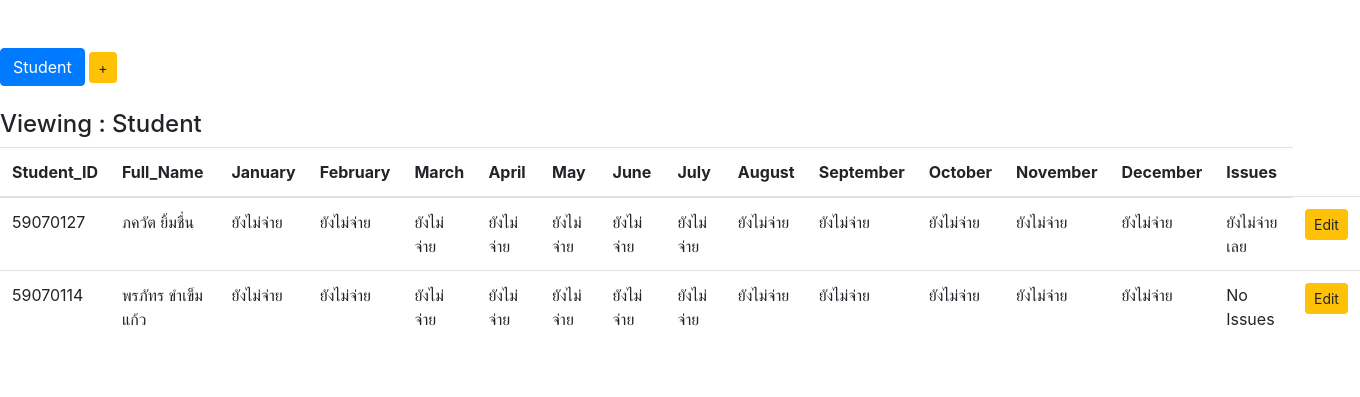
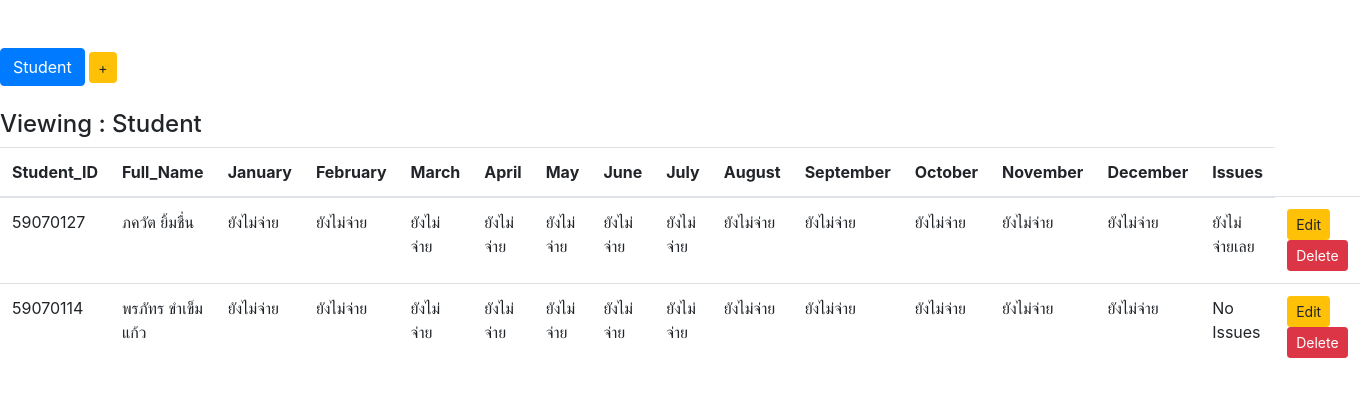
Before and after one commit to japzero02/give-me-the-money, a Django app: page /display_student in a window 1360 px wide. Shown: the part 56-453 px from the top of the page. Run offline with Django 3.2, Linux system fonts and the light colour scheme; data comes from the database, SQL or seed files in the repository; both versions use the stored data as it was after the commit; some libraries are stand-ins or nearby versions.

Commit message:
add fucntion delete_student in views.py and add delete url in urls.py

```diff
--- a/money/mainapp/templates/index.html
+++ b/money/mainapp/templates/index.html
@@ -62,6 +62,7 @@
         {% if header == "Student" %}
         <td>
             <a href="{% url 'edit_student' item.pk %}" class="btn btn-warning btn-sm" role="button">Edit</a>
+            <a href="{% url 'delete_student' item.pk %}" class="btn btn-danger btn-sm" role="button">Delete</a>
         </td>
         {% endif %}
     </tr>
--- a/money/mainapp/urls.py
+++ b/money/mainapp/urls.py
@@ -5,4 +5,5 @@ urlpatterns = [
     url(r'^display_student$', display_student, name='display_student'),
     url(r'^add_student$', add_student, name="add_student"),
     url(r'^edit_student/(?P<pk>\d+)$', edit_student, name='edit_student'),
+    url(r'^delete_student/(?P<pk>\d+)$', delete_student, name='delete_student'),
 ]
--- a/money/mainapp/views.py
+++ b/money/mainapp/views.py
@@ -18,7 +18,7 @@ def display_student(request):
 
 
 def add_student(request):
-    """add student"""
+    """this function can add student in add_new.html"""
     if request.method == "POST":
         form = StudentForm(request.POST)
 
@@ -31,7 +31,7 @@ def add_student(request):
 
 
 def edit_student(request, pk):
-    """edit student by primarykey"""
+    """this function can edit student form in edit_item.html"""
     item = get_object_or_404(Student, pk=pk)
     if request.method == "POST":
         form = StudentForm(request.POST, instance=item)
@@ -41,3 +41,13 @@ def edit_student(request, pk):
     else:
         form = StudentForm(instance=item)
         return render(request, 'edit_item.html', {'form': form})
+
+
+def delete_student(request, pk):
+    """this function can delete student information"""
+    Student.objects.filter(id=pk).delete()
+    items = Student.objects.all()
+    context = {
+        'items': items
+    }
+    return render(request, 'index.html', context)
```
Also changed, not shown: money/db.sqlite3.
